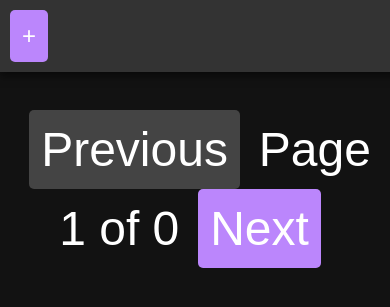
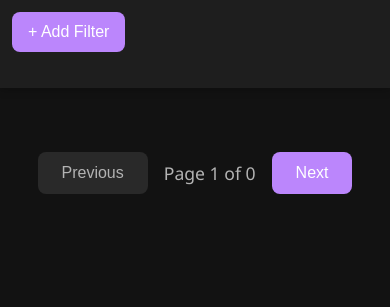
Before and after one commit to terakael/mega-front, a Flask app: page / in a window 390 px wide. Shown: the top 307 px of the page. Run offline with Flask 3, Linux system fonts and the light colour scheme; data that the repository does not hold is empty; parts of the project's set-up code (start-up, migrations or seed data) failed here and were passed over.

Commit message:
facelift

```diff
--- a/src/templates/index.html
+++ b/src/templates/index.html
@@ -1,37 +1,66 @@
 <!DOCTYPE html>
 <html lang="en">
 <head>
+    <meta charset="UTF-8">
+    <meta name="viewport" content="width=device-width, initial-scale=1.0">
+    <title>Modern Gallery</title>
     <style>
+        :root {
+            --primary: #bb86fc;
+            --primary-hover: #9d61ff;
+            --bg: #121212;
+            --surface: #1e1e1e;
+            --secondary: #292929;
+            --text: #e6e6e6;
+            --text-secondary: #b3b3b3;
+        }
+
+        * {
+            box-sizing: border-box;
+            margin: 0;
+            padding: 0;
+        }
+
         body {
             margin: 0;
-            font-family: Arial, sans-serif;
-            background-color: #121212;
-            color: #ffffff;
+            font-family: 'Segoe UI', -apple-system, BlinkMacSystemFont, sans-serif;
+            background-color: var(--bg);
+            color: var(--text);
+            line-height: 1.6;
+            -webkit-font-smoothing: antialiased;
+            -moz-osx-font-smoothing: grayscale;
         }
 
         /* Grid container */
         .grid-container {
             display: grid;
-            grid-template-columns: repeat(auto-fit, minmax(400px, 1fr));
-            gap: 15px;
-            padding: 20px;
-            margin-top: 70px;
+            grid-template-columns: repeat(auto-fit, minmax(min(350px, 100%), 1fr));
+            gap: 1.5rem;
+            padding: 1.5rem;
+            margin-top: 5.5rem;
         }
 
         .grid-item {
             text-align: center;
+            transition: transform 0.2s ease;
+        }
+
+        .grid-item:hover {
+            transform: translateY(-4px);
         }
 
         img {
             width: 100%;
-            border-radius: 10px;
-            box-shadow: 0 4px 8px rgba(0, 0, 0, 0.3);
-            transition: transform 0.3s, box-shadow 0.3s;
+            border-radius: 12px;
+            box-shadow: 0 4px 12px rgba(0, 0, 0, 0.4);
+            transition: all 0.3s cubic-bezier(0.25, 0.8, 0.25, 1);
+            object-fit: contain;
+            max-height: 500px;
         }
 
         img:hover {
-            transform: scale(1.05);
-            box-shadow: 0 6px 12px rgba(0, 0, 0, 0.5);
+            box-shadow: 0 8px 16px rgba(0, 0, 0, 0.5);
+            transform: scale(1.02);
         }
 
         /* Top toolbar */
@@ -39,27 +68,36 @@
             position: fixed;
             top: 0;
             width: 100%;
-            background-color: #333333;
-            padding: 15px;
-            box-shadow: 0 4px 8px rgba(0, 0, 0, 0.5);
+            background-color: var(--surface);
+            padding: 1rem;
+            box-shadow: 0 2px 8px rgba(0, 0, 0, 0.25);
             z-index: 1000;
             display: flex;
             justify-content: flex-start;
+            align-items: center;
+            gap: 1rem;
         }
 
         .top-toolbar button {
-            background-color: #bb86fc;
+            background-color: var(--primary);
             border: none;
             color: white;
-            padding: 0px 30px;
-            font-size: 5em;
+            padding: 0.5rem 1.5rem;
+            font-size: 1.25rem;
+            font-weight: 500;
             cursor: pointer;
-            border-radius: 5px;
-            transition: background-color 0.3s;
+            border-radius: 8px;
+            transition: all 0.3s ease;
+            height: 40px;
+            display: inline-flex;
+            align-items: center;
+            justify-content: center;
+            white-space: nowrap;
         }
 
         .top-toolbar button:hover {
-            background-color: #9d61ff;
+            background-color: var(--primary-hover);
+            transform: translateY(-1px);
         }
 
         /* Modal */
@@ -70,168 +108,229 @@
             left: 0;
             width: 100%;
             height: 100%;
-            background-color: rgba(0, 0, 0, 0.8);
+            background-color: rgba(0, 0, 0, 0.85);
             justify-content: center;
             align-items: center;
+            z-index: 1100;
+            backdrop-filter: blur(3px);
+            opacity: 0;
+            transition: opacity 0.3s ease;
+        }
+
+        .modal.active {
+            display: flex;
+            opacity: 1;
         }
 
         .modal-content {
-            background-color: #333333;
-            padding: 20px;
-            border-radius: 10px;
+            background-color: var(--surface);
+            padding: 1.5rem;
+            border-radius: 12px;
             width: 90%;
-            max-width: 800px; /* Larger for mobile */
-            box-sizing: border-box;
+            max-width: 800px;
+            box-shadow: 0 12px 28px rgba(0, 0, 0, 0.35);
+            transform: translateY(20px);
+            transition: transform 0.3s ease;
+            max-height: 80vh;
+            display: flex;
+            flex-direction: column;
+        }
+
+        .modal.active .modal-content {
+            transform: translateY(0);
         }
 
         .grid-container-modal {
             display: grid;
-            grid-template-columns: repeat(auto-fit, minmax(300px, 1fr)); /* Larger items for mobile */
-            gap: 15px;
-            padding: 20px;
+            grid-template-columns: repeat(auto-fit, minmax(min(280px, 100%), 1fr));
+            gap: 1rem;
+            padding: 1rem;
+            overflow-y: auto;
+            flex-grow: 1;
         }
 
         .grid-item-modal {
             text-align: center;
-            background-color: #444444;
-            padding: 20px;
-            border-radius: 10px;
+            background-color: var(--secondary);
+            padding: 1.25rem;
+            border-radius: 8px;
             cursor: pointer;
-            transition: background-color 0.3s;
-            font-size: 3em;
+            transition: all 0.2s ease;
+            font-size: 1rem;
+            font-weight: 500;
         }
 
         .grid-item-modal.selected {
-            background-color: #bb86fc;
+            background-color: var(--primary);
+            color: white;
+        }
+
+        .grid-item-modal:hover {
+            background-color: var(--secondary-dark);
         }
 
         .modal-buttons {
-            text-align: center;
-            margin-top: 20px;
+            display: flex;
+            justify-content: flex-end;
+            gap: 1rem;
+            margin-top: 1.5rem;
+            flex-shrink: 0;
         }
 
         .modal-buttons button {
-            background-color: #bb86fc;
+            background-color: var(--primary);
             border: none;
             color: white;
-            padding: 15px 30px;
-            font-size: 1.2em;
+            padding: 0.75rem 1.5rem;
+            font-size: 1rem;
+            font-weight: 500;
             cursor: pointer;
-            border-radius: 5px;
-            margin: 0 10px;
-            transition: background-color 0.3s;
-            font-size: 3em;
+            border-radius: 8px;
+            transition: all 0.3s ease;
         }
 
         .modal-buttons button:hover {
-            background-color: #9d61ff;
+            background-color: var(--primary-hover);
         }
 
         /* Bottom toolbar */
         .bottom-toolbar {
-            margin: 20px 0;
+            margin: 2rem 0;
             text-align: center;
-            font-size: 2em;
+            display: flex;
+            align-items: center;
+            justify-content: center;
+            gap: 1.5rem;
         }
 
         .bottom-toolbar button {
-            background-color: #bb86fc;
+            background-color: var(--primary);
             border: none;
             color: white;
-            padding: 15px 30px;
-            font-size: 1.2em;
+            padding: 0.75rem 1.5rem;
+            font-size: 1rem;
+            font-weight: 500;
             cursor: pointer;
-            border-radius: 5px;
-            margin: 0 10px;
-            transition: background-color 0.3s;
-            font-size: 2em;
+            border-radius: 8px;
+            transition: all 0.3s ease;
         }
 
         .bottom-toolbar button:hover {
-            background-color: #9d61ff;
+            background-color: var(--primary-hover);
+            transform: translateY(-1px);
         }
 
         .bottom-toolbar button:disabled {
-            background-color: #444444;
+            background-color: var(--secondary);
+            color: var(--text-secondary);
             cursor: not-allowed;
+            transform: none;
         }
 
         .bottom-toolbar span {
-            font-size: 1.5em; /* Larger font */
+            font-size: 1.1rem;
+            color: var(--text-secondary);
         }
 
         .selected-names-container {
             display: flex;
             flex-wrap: wrap;
-            gap: 10px;
-            margin-left: 20px;
+            gap: 0.5rem;
+            margin-left: 1rem;
+            max-height: 40px;
+            overflow-y: auto;
+            align-items: center;
+            flex-grow: 1;
         }
 
         .selected-name-box {
-            background-color: #444444;
+            background-color: var(--secondary);
             border: none;
-            color: white;
-            padding: 0px 30px;
-            font-size: 5em;
+            color: var(--text);
+            padding: 0.5rem 1rem;
+            font-size: 0.9rem;
+            font-weight: 500;
             cursor: pointer;
-            border-radius: 5px;
-            transition: background-color 0.3s;
+            border-radius: 8px;
+            transition: all 0.3s ease;
+            white-space: nowrap;
         }
 
         .selected-name-box:hover {
-            background-color: #bb86fc;
+            background-color: var(--primary);
+            color: white;
+        }
+
+        /* Focus states for accessibility */
+        button:focus-visible,
+        .grid-item-modal:focus-visible,
+        .selected-name-box:focus-visible {
+            outline: 2px solid var(--primary);
+            outline-offset: 2px;
         }
 
         /* Mobile adjustments */
-        @media (max-width: 600px) {
+        @media (max-width: 640px) {
             .top-toolbar {
-                padding: 10px;
+                padding: 0.75rem;
+                flex-wrap: wrap;
             }
 
             .top-toolbar button {
-                padding: 12px;
-                font-size: 1.5em; /* Even larger buttons for mobile */
+                padding: 0.5rem 1rem;
+                font-size: 1rem;
+                flex-shrink: 0;
             }
 
             .modal-content {
                 width: 95%;
-                max-width: 100%; /* Full width on small screens */
+                padding: 1rem;
+                max-height: 90vh;
             }
 
             .grid-container {
-                padding: 10px;
-                gap: 10px;
-            }
-
-            .grid-container-modal {
-                gap: 10px;
+                grid-template-columns: repeat(2, 1fr);
+                padding: 1rem;
+                gap: 0.75rem;
             }
 
             .grid-item-modal {
-                padding: 15px;
+                padding: 1rem;
             }
 
-            .bottom-toolbar button {
-                padding: 12px;
-                font-size: 1.5em; /* Larger buttons for mobile */
+            .bottom-toolbar {
+                flex-direction: row;
+                gap: 1rem;
+                flex-wrap: wrap;
+            }
+
+            .selected-names-container {
+                margin-left: 0;
+                max-height: none;
+                order: 1;
+                width: 100%;
+                margin-top: 0.5rem;
+            }
+
+            .modal-buttons {
+                justify-content: space-between;
             }
 
             .modal-buttons button {
-                padding: 20px;
-                font-size: 1.5em;
+                width: 48%;
+                padding: 0.75rem;
             }
 
-            .bottom-toolbar span {
-                font-size: 1.5em;
+            img {
+                max-height: 30vh;
             }
         }
     </style>
-
 </head>
 <body>
     <!-- Top toolbar -->
     <div class="top-toolbar">
-        <button onclick="openModal()">+</button>
+        <button onclick="openModal()">+ Add Filter</button>
         <div class="selected-names-container">
             {% for name in selected_names.split(',') if name %}
                 <div class="selected-name-box">{{ name }}</div>
@@ -278,11 +377,15 @@
 
     <script>
         function openModal() {
-            document.getElementById("myModal").style.display = "flex";
+            const modal = document.getElementById("myModal");
+            modal.classList.add("active");
+            document.body.style.overflow = 'hidden';
         }
 
         function closeModal() {
-            document.getElementById("myModal").style.display = "none";
+            const modal = document.getElementById("myModal");
+            modal.classList.remove("active");
+            document.body.style.overflow = '';
         }
 
         function toggleSelection(element) {
```
Also changed, not shown: 1 other file.
